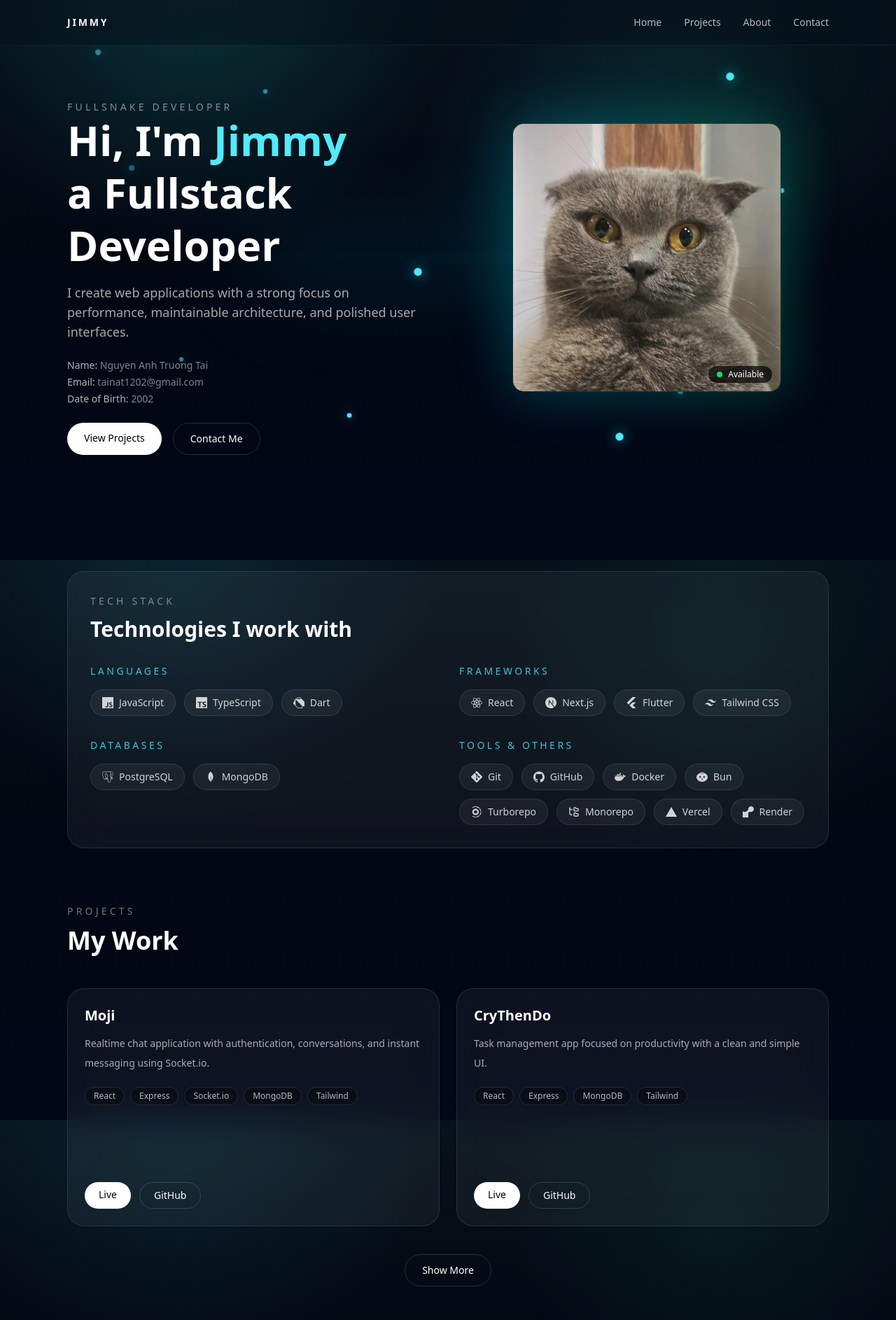
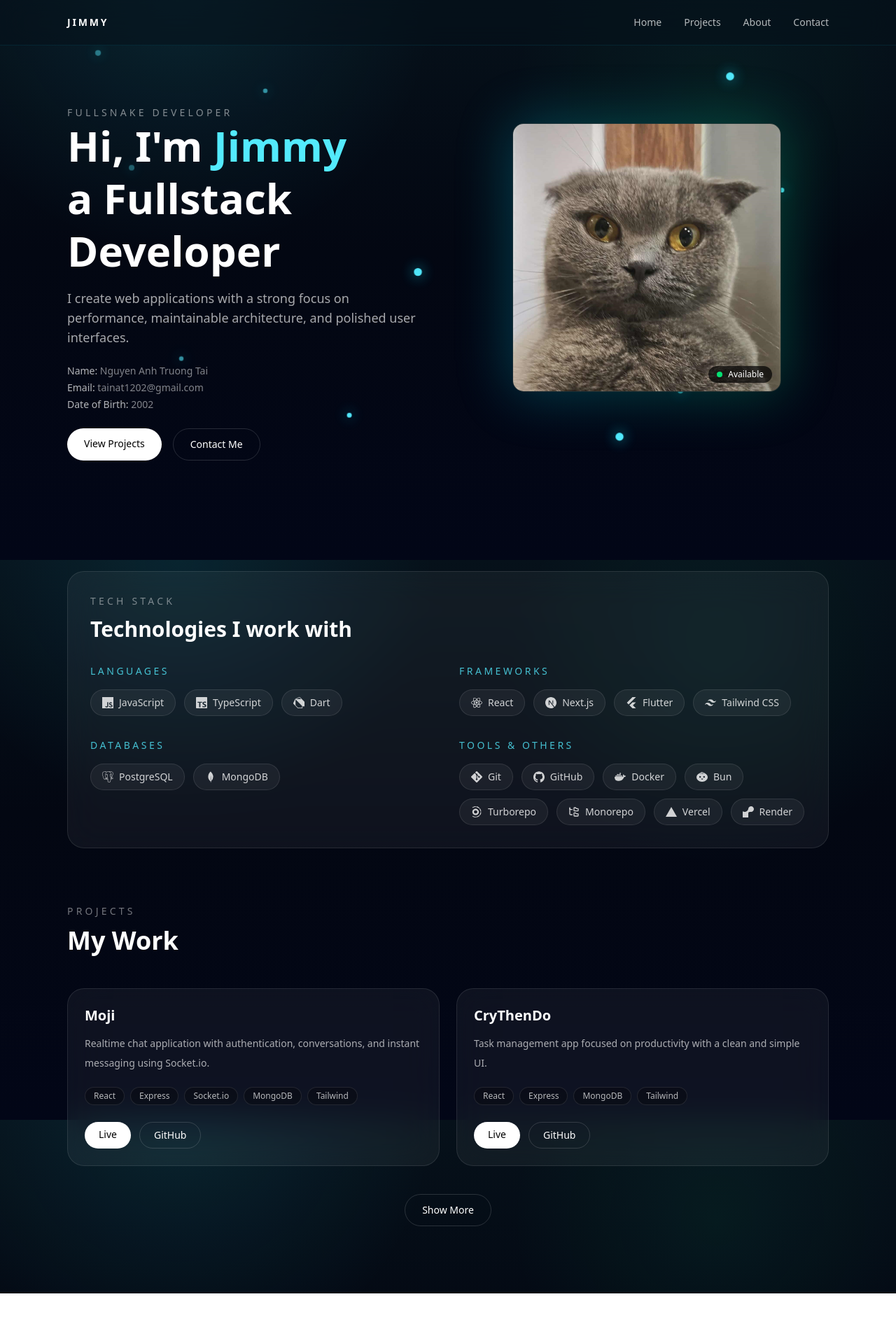
Before and after one commit to Jimmy-02/Porfolio, a Next.js app in the folder apps/web/: page / in a window 1280 px wide. Shown: the top 1886 px of the page at 70% size. After the commit the page ends 1848 px from the top, so only its background shows below. Built offline with nearby package versions, Linux system fonts and the light colour scheme.

Commit message:
refactor: heigh of card

```diff
--- a/apps/web/components/Hero.tsx
+++ b/apps/web/components/Hero.tsx
@@ -6,16 +6,12 @@ export default function Hero() {
   return (
     <section className="relative flex h-[calc(100vh-64px)] items-center overflow-hidden">
       <Particles />
-      <div className="absolute inset-0 -z-10 bg-[radial-gradient(circle_at_70%_35%,rgba(34,211,238,0.12),transparent_30%)]" />
-      <div className="absolute inset-0 -z-10 bg-[radial-gradient(circle_at_25%_0%,rgba(16,185,129,0.08),transparent_28%)]" />
-      <div className="absolute inset-0 -z-10 bg-[linear-gradient(to_right,rgba(255,255,255,0.02)_1px,transparent_1px),linear-gradient(to_bottom,rgba(255,255,255,0.02)_1px,transparent_1px)] bg-size-[80px_80px] opacity-20" />
-      <div className="absolute left-1/2 top-1/2 -z-10 h-px w-[70%] -translate-x-1/2 -translate-y-1/2 bg-linear-to-r from-transparent via-cyan-400/40 to-transparent blur-sm" />
-      <div className="absolute left-1/2 top-1/2 -z-10 h-24 w-[45%] -translate-x-1/2 -translate-y-1/2 rounded-full bg-cyan-400/10 blur-3xl" />
+
 
       <Container className="relative z-10">
         <div className="grid items-center gap-12 md:grid-cols-2">
           <div>
-            <p className="pt-20 text-sm uppercase tracking-[0.3em] text-white/50">
+            <p className="pt-24 text-sm uppercase tracking-[0.3em] text-white/50">
               Fullsnake Developer
             </p>
 
--- a/apps/web/components/Projects.tsx
+++ b/apps/web/components/Projects.tsx
@@ -56,7 +56,7 @@ export default function Projects() {
         <div className="grid gap-6 md:grid-cols-2">
           {visibleProjects.map((project) => (
             <div key={project.title} className="h-full">
-              <article className="group relative flex h-full min-h-[340px] flex-col overflow-hidden rounded-3xl border border-white/10 bg-white/5 p-6 backdrop-blur-xl transition hover:border-cyan-400/30">
+              <article className="group relative flex h-full min-h-30 flex-col overflow-hidden rounded-3xl border border-white/10 bg-white/5 p-6 backdrop-blur-xl transition hover:border-cyan-400/30">
                 <div className="absolute inset-0 bg-linear-to-br from-cyan-400/10 to-emerald-400/10 opacity-0 transition group-hover:opacity-100" />
 
                 <div className="relative z-10 flex h-full flex-col">
```
